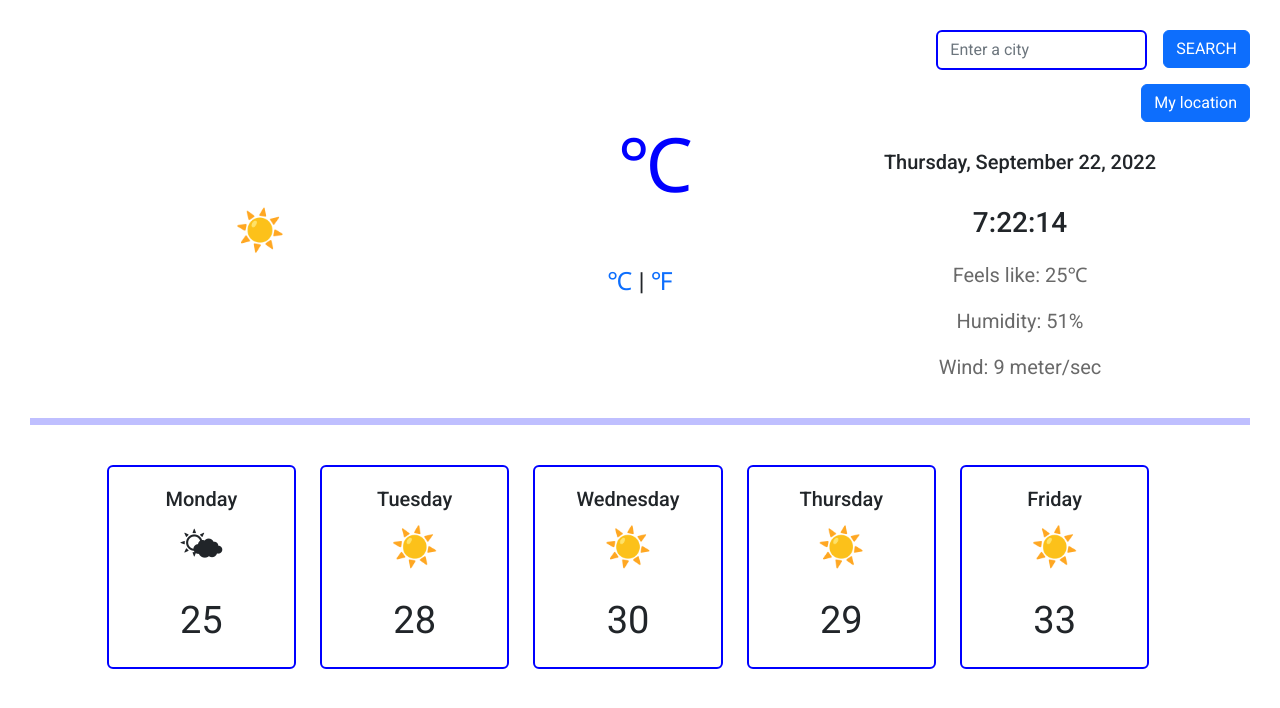
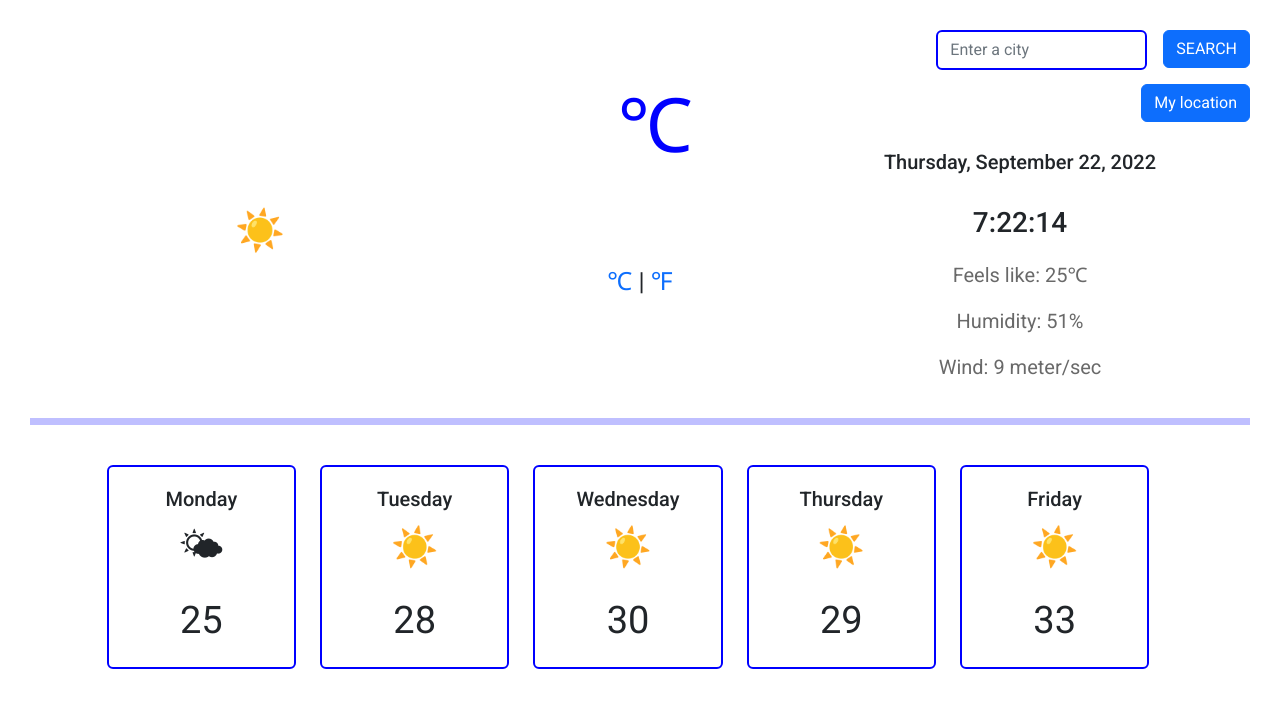
Before and after one commit to OlhaGut/my-weather, a website built with Parcel: page index.html in a window 1280 px wide. Built offline with nearby package versions, Linux system fonts and the light colour scheme; no server answers.

Commit message:
Upp unit temperature

```diff
--- a/src/styles.css
+++ b/src/styles.css
@@ -107,6 +107,10 @@ a {
   font-weight: bold;
 }
 
+#unit-temperature {
+  vertical-align: 40px;
+}
+
 #date {
   margin-top: 85px;
 }
```
